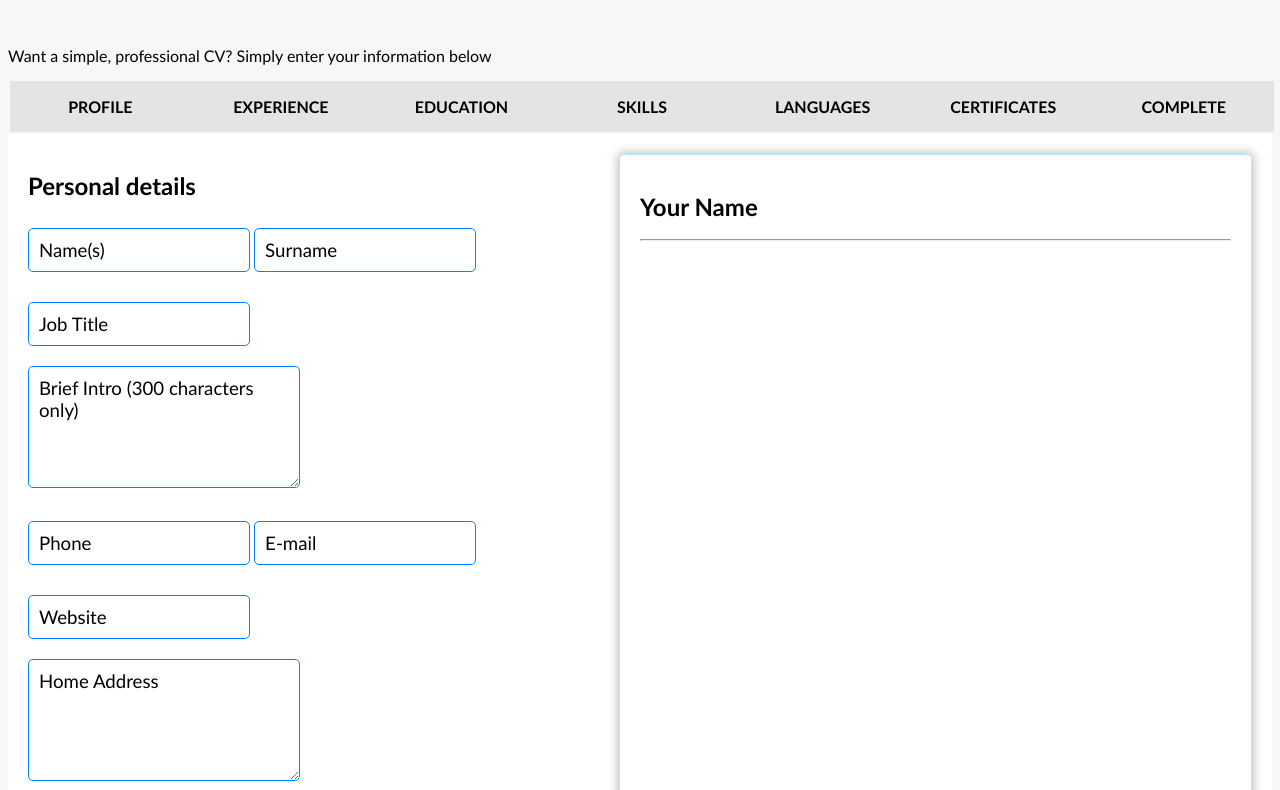
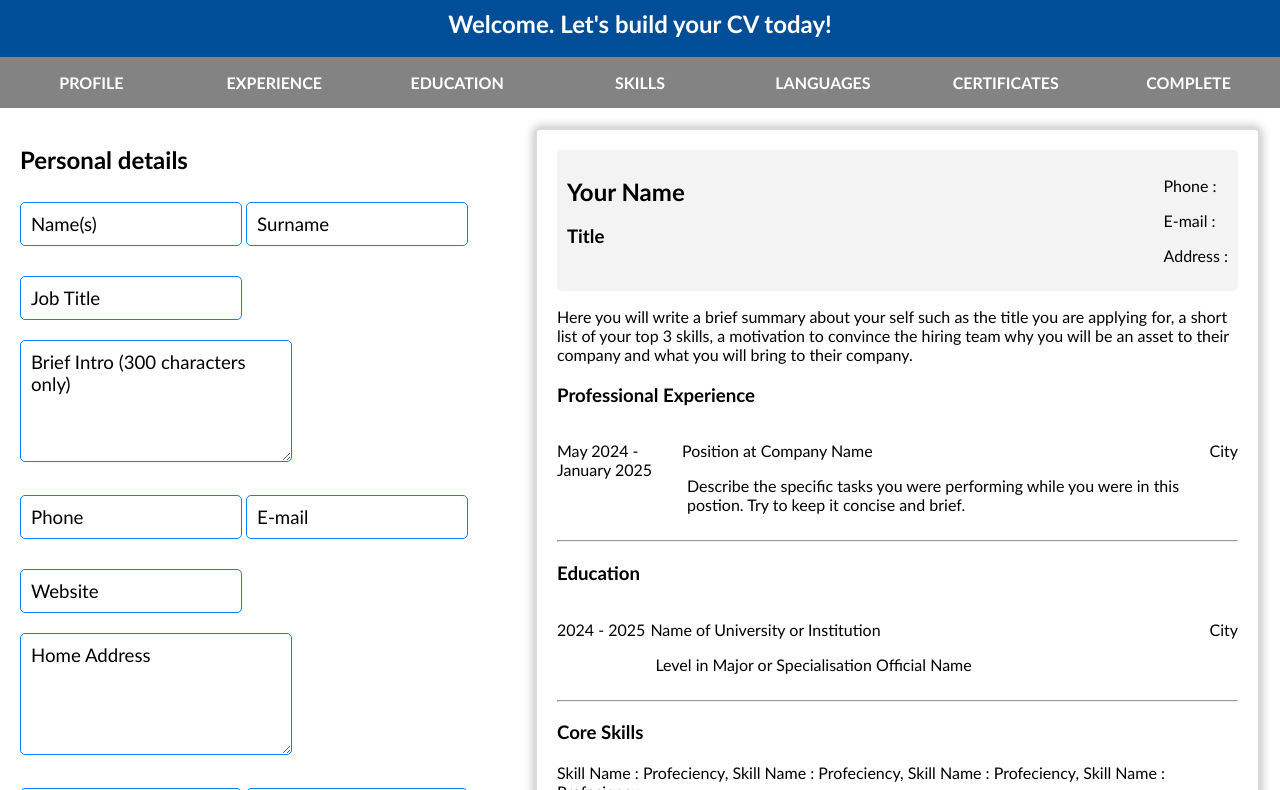
Before and after one commit to genialingele/cv_builder, a plain HTML site: page index.html in a window 1280 px wide. Shown: the part 97-887 px from the top of the page. Drawn offline with Linux system fonts and the light colour scheme.

Commit message:
ADD all sections for the preivew CHANGE style css filepath

```diff
--- a/index.html
+++ b/index.html
@@ -10,17 +10,18 @@
         <title>Your CV Builder</title>
         <meta name="description" content="">
         <meta name="viewport" content="width=device-width, initial-scale=1">
-        <link rel="stylesheet" href="/style/style.css">
+        <link rel="stylesheet" href="style/style.css">
     </head>
     <body>
         <!--[if lt IE 7]>
             <p class="browsehappy">You are using an <strong>outdated</strong> browser. Please <a href="#">upgrade your browser</a> to improve your experience.</p>
         <![endif]-->
 
-        <!-- START HERE -->
-        <h1>CV Builder</h1>
-        <br>
-        <p>Want a simple, professional CV? Simply enter your information below</p>
+        <!-- MAIN HEADER -->
+        <div class="main_nav">
+            <h1>CV Builder by Genial</h1>
+            <h2 style="text-align: center;">Welcome. Let's build your CV today!</h2>
+        </div>
 
         <!-- MAIN CONTAINER FOR INPUT AND RESULTS - START -->
         <div id="parent_container" class="parent_container">
@@ -259,11 +260,142 @@
                     <!-- CERTIFICATE  - END -->
 
                 <!-- PREVIEW -->
-                <div id="personalContainer" class="preview">
-                    <h2 id="fullName">Your Name</h2>
+                <div id="preview" class="preview">
+
+                    <div class="two_column_text">
+                        <!--COLUMN 1-->
+                        <div class="info_column">
+                        <h2 id="fullName">Your Name</h2>
+                        <h3><span id="disTitle"></span>Title</p>
+                        </div>
+
+                        <!--COLUMN 2-->
+                        <div class="info_column">
+                        <p>Phone : <span id="disPhone"></span> </p>
+                        <p>E-mail :  <span id="disEmail"></span> </p>
+                        <p id="disAddress">Address : </span> </p>
+                        </div>
+
+                    </div>
+
+                    <!--BRIEF INTRO-->
+                    <div>
+                        <p>
+                            Here you will write a brief summary about your self such as the title you are applying for, a short list of your top 3 skills, a motivation to convince the hiring team why you will be an asset to their company and what you will bring to their company.
+                        </p>
+                    </div>
+
+                    <div id="disExperienceFullContainer">
+                        <div>
+                            <h3>Professional Experience</h3>
+                        </div>
+
+                        <!--Experience Divs-->
+                        <!--An experience <div> has 3 parts;a year, the position details, and city-->
+                        <div class="three_columns" id="disExperience">
+
+                            <!--Exp Year Div-->
+                            <div>
+                                <p id="expYear">May 2024 - January 2025</p>
+                            </div>
+
+                            <!--Exp Role Div-->
+                            <div>
+                                <p id="expRole">Position at Company Name</p>
+                                <p id="expDescription"> Describe the specific tasks you were performing while you were in this postion. Try to keep it concise and brief. </p>
+
+                            </div>
+
+                            <!--Exp City Div-->
+                            <div>
+                                <p id="expCity">City</span> </p>
+                            </div>
+
+
+                        </div>
+
+                    <!--CLOSING DIV FOR EXP CARD-->
+                    </div>
+
                     <hr>
+
+                    <!--EDUCATION SECTION START-->
+
+                    <div id="disEducationFullContainer">
+                        <div>
+                            <h3>Education</h3>
+                        </div>
+
+                        <!--Experience Divs-->
+                        <!--An experience <div> has 3 parts;a year, the position details, and city-->
+                        <div class="three_columns" id="disEducation">
+
+                            <!--Exp Year Div-->
+                            <div>
+                                <p id="eduYear">2024 - 2025</p>
+                            </div>
+
+                            <!--Exp Role Div-->
+                            <div>
+                                <p id="eduSchool">Name of University or Institution </p>
+                                <p id="eduDescription"> Level in Major or Specialisation Official Name </p>
+
+                            </div>
+
+                            <!--Exp City Div-->
+                            <div>
+                                <p id="expCity">City</span> </p>
+                            </div>
+
+
+                        </div>
+
+                    <!--CLOSING DIV FOR EDUCATION CARD-->
+                    </div>
+
+                    <hr>
+
+                    <!--SKILLS SECTION STARTS-->
+                    <div id="disSkillsFullContainer">
+                        <h3>Core Skills</h3>
+                        <p>Skill Name : Profeciency, Skill Name : Profeciency, Skill Name : Profeciency, Skill Name : Profeciency.</p>
+
+                    <!--CLOSING SKILLS SECTION-->
+                    </div>
+
+                    <hr>
+
+                    <!--LANGUAGES SECTION STARTS-->
+                    <div id="disLanguagesFullContainer">
+                        <h3>Languages</h3>
+                        <p>Language Name : Profeciency. <br>
+                            Language Name : Profeciency. <br>
+                            Language Name : Profeciency. <br>
+                        </p>
+
+                    <!--CLOSING LANGUAGES SECTION-->
+                    </div>
+
+
+                    <!--CERTIFICATES SECTION STARTS-->
+                    <div id="disLanguagesFullContainer">
+                        <h3>Certificates / Awards</h3>
+                        <p>Certificate Name. <br>
+                            Certificate Name. <br>
+                            Certificate Name. <br>
+                        </p>
+
+                    <!--CLOSING CERTIFICATES SECTION-->
+                    </div>
+
+
+
+
+
+
+                <!-- PREVIEW END -->
                 </div>
-
+                <!-- PREVIEW END -->
 
 
 
@@ -291,6 +423,6 @@
 
 
 
-        <script src="/scripts/cv_builder.js" async defer></script>
+        <script src="scripts/cv_builder.js" async defer></script>
     </body>
 </html>
--- a/style/style.css
+++ b/style/style.css
@@ -43,6 +43,14 @@ input{
 
 body{
   background-color: #f7f7f7;
+  margin: 0;
+}
+
+.main_nav{
+  background-color: #004e97;
+  color: #ffffff;
+  margin: 0px;
+  padding: 1px;
 }
 
 .parent_container{
@@ -55,63 +63,87 @@ body{
   background-color: #FFFFFF;
   padding: 20px;
   display: flex;
+  justify-content: space-around;
 }
 
+
+.two_column_text{
+  display: flex;
+  justify-content: space-between;
+  background-color: #f3f3f3;
+  padding: 10px;
+  border-radius: 5px;
+}
+
+.three_column_text{
+
+}
+
+.three_columns{
+  display: flex;
+  justify-content: space-between;
+  margin-bottom: 10px;
+  margin-top:10px;
+
+}
+
+.three_columns :nth-child(2){
+  flex-grow:2;
+  padding-left:5px;
+  padding-right:5px;
+}
+
+.info_column{
+
+}
 /* SECTION CONTAINERS (Personal, Professfional, Education) */
 
-/* THIS IS THE CONTAINER FOR EVERYTHING IN PERSONAL*/
 .input_container{
-  width: 50%;
-
+  width:100%;
+  margin-right: 20px;
 }
 
 .preview{
   padding: 20px;
-  width: 50%;
   box-shadow: #c2c2c2 0px 0px 10px 2px;
-  border: #bfe0ff  1px solid;
+  border: #dadada  2px solid;
   border-radius: 5px;
   background-color: #ffffff;
-
-
 }
 
 /*PROGRESS CONTAINER */
 
 .progressContainer{
-  background-color: hsla(0, 0%, 88%, 0.819);
+  background-color: #838383;
   display: flex;
-  width: 100%;
-  margin: 2px;
   position: sticky;
-  top: 0;
+  color:#ffffff;
 }
-
 
 .progress{
   margin: 0px;
   flex:1;
-  color:black;
+  color:rgb(255, 255, 255);
   font-weight: bold;
   text-align: center;
+  top:0;
 }
 
 .progress:hover{
-  background-color: black;
+  background-color: #0073df;
   color: #FFFFFF;
 }
 
 .progress:active{
-  background-color: #002222;
+  background-color: #06bdeb;
 }
 
 /* RESULTS OR CV OUTCOME*/
 
 .resultsContainer{
-    background-color: rgba(0,10,100, 0.7);
+    background-color: #000a64b3;
 
 }
-
 
 /* --- BASICS --- */
 
@@ -124,11 +156,16 @@ h1{
 h2{
   line-height: 18pt;
   font-size: 18pt;
+
 }
 
 h3, h4{
   line-height: 18pt;
   font-size: 14pt;
+}
+
+p{
+  font-size: 12pt;
 }
 
 select{
@@ -158,6 +195,10 @@ button{
   border: #0284ff  1px solid;
   padding: 10px;
   border-radius: 5px;
+}
+
+button:hover{
+  background-color: #5d98cc;
 }
 
 ::placeholder{
```
